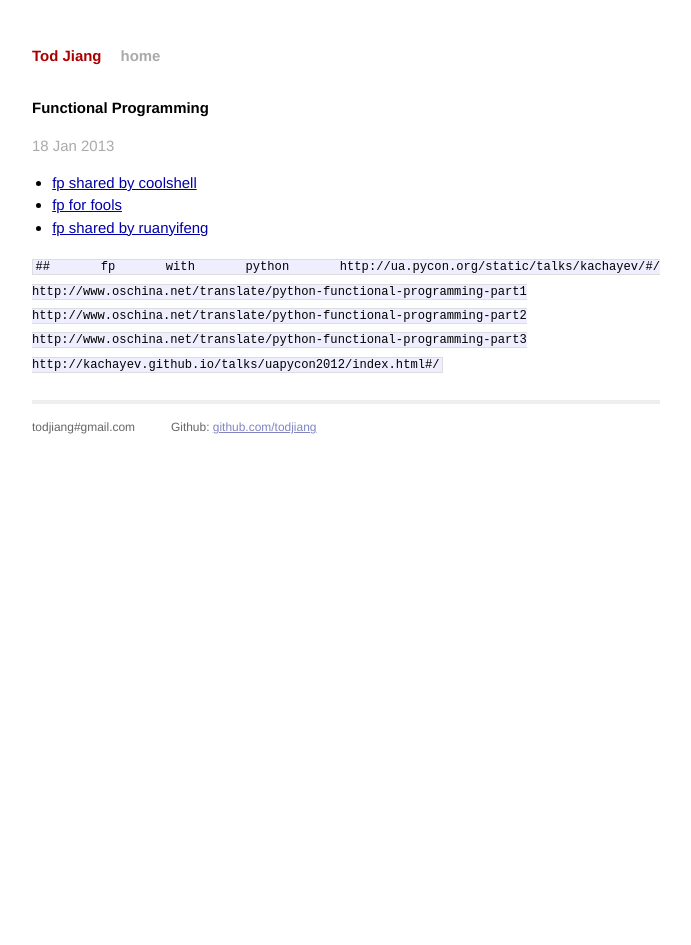
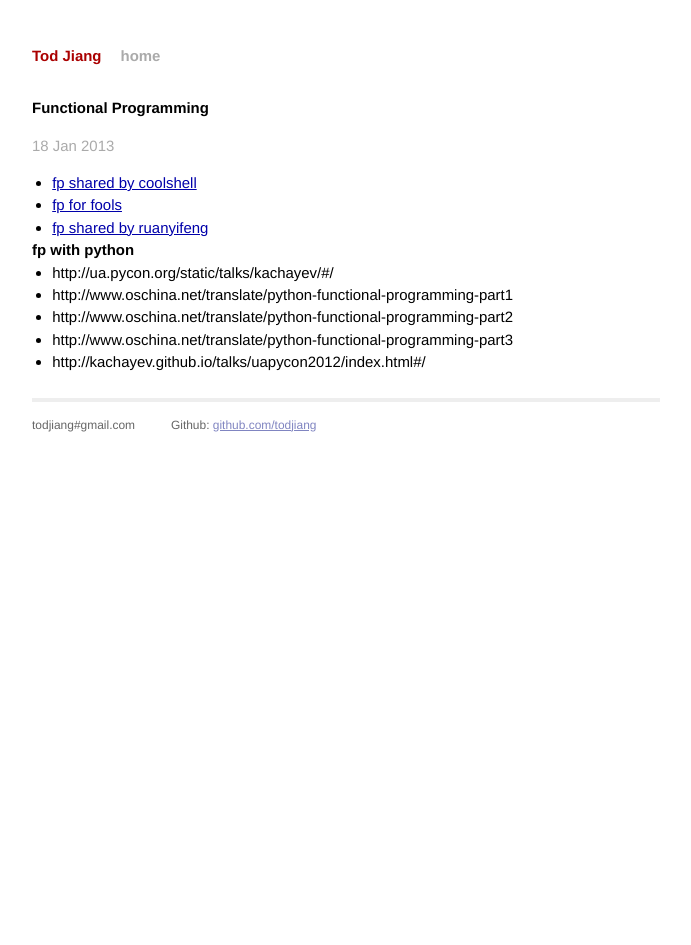
Before and after one commit to todjiang/todjiang.github.io, a Jekyll site: the page built from _posts/2013-01-18-fp.md, in a window 1280 px wide. Shown: the whole page, without its empty margins (294-985 px from the left). Built offline with Jekyll 4.4.1, drawn with Linux system fonts in a browser that asks for light colours; Markdown is read by kramdown in place of the engine named in the settings; comment, search, counter and statistics services are not loaded.

Commit message:
update style

```diff
--- a/_posts/2013-01-18-fp.md
+++ b/_posts/2013-01-18-fp.md
@@ -10,13 +10,13 @@ tags: fp
 * [fp shared by ruanyifeng][fp_from_ruanyifeng]
 
 
-`## fp with python
-http://ua.pycon.org/static/talks/kachayev/#/
-http://www.oschina.net/translate/python-functional-programming-part1
-http://www.oschina.net/translate/python-functional-programming-part2
-http://www.oschina.net/translate/python-functional-programming-part3
-http://kachayev.github.io/talks/uapycon2012/index.html#/
-`
+## fp with python
+* http://ua.pycon.org/static/talks/kachayev/#/
+* http://www.oschina.net/translate/python-functional-programming-part1
+* http://www.oschina.net/translate/python-functional-programming-part2
+* http://www.oschina.net/translate/python-functional-programming-part3
+* http://kachayev.github.io/talks/uapycon2012/index.html#/
+
 
 
 [fp_from_coolshell]: http://coolshell.cn/articles/10822.html
```
